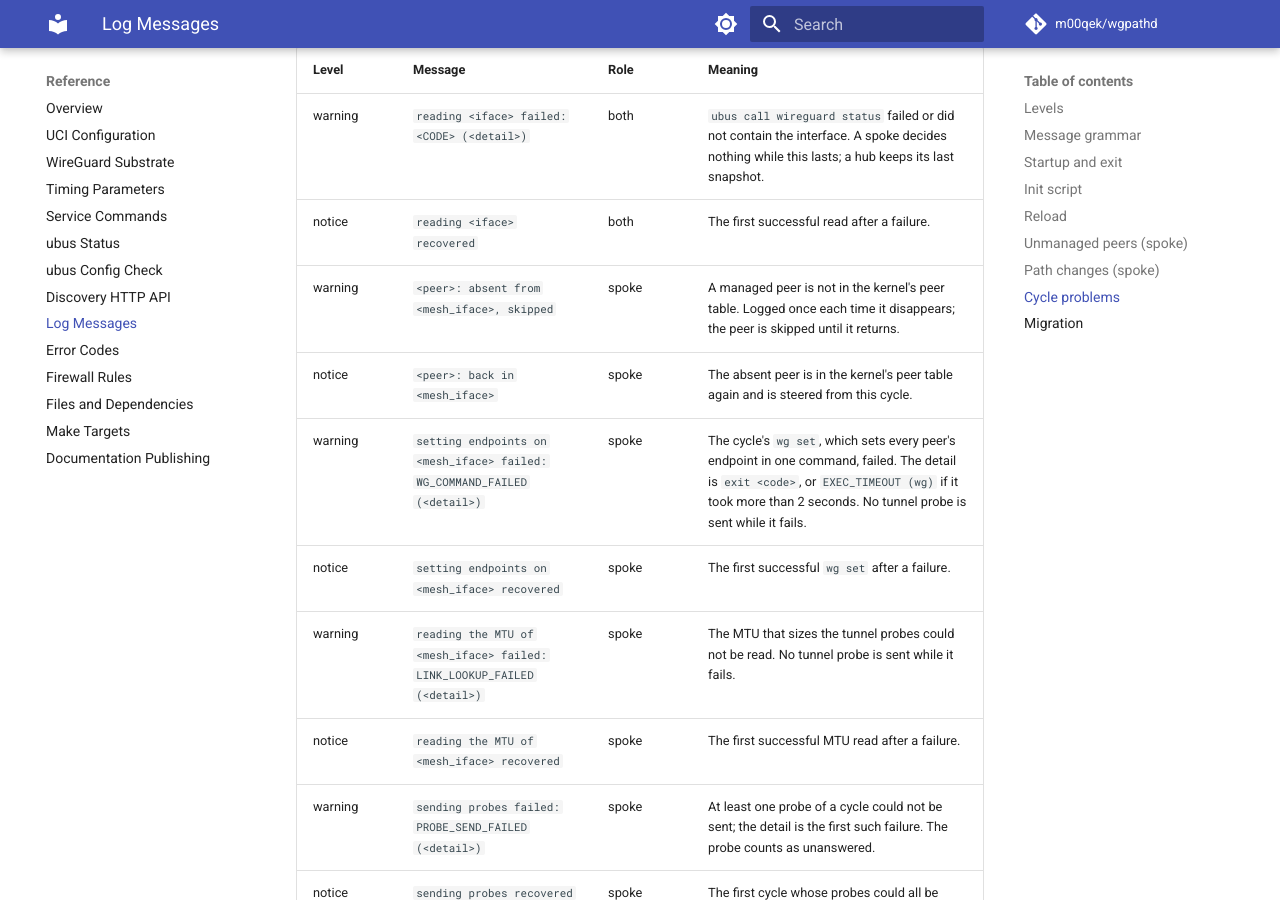
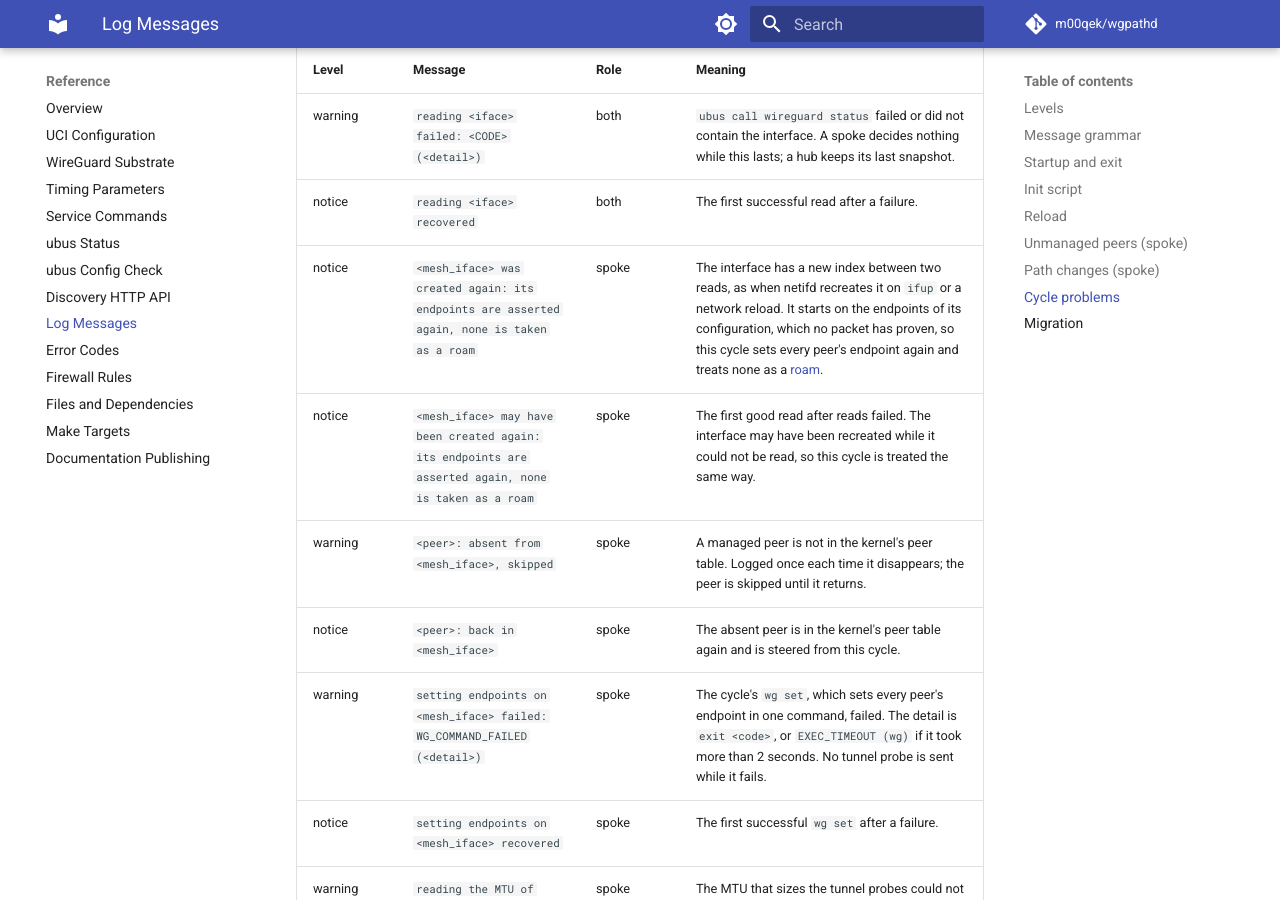
Before and after one commit to m00qek/wgpathd, an MkDocs documentation site: the page built from docs/reference/log-messages.md, in a window 1280 px wide and 900 px high, scrolled down 6688 px. Built offline with MkDocs 1.6.1 and Material for MkDocs 9.7.7, drawn with Linux system fonts in a browser that asks for light colours; comment, search, counter and statistics services are not loaded.

Commit message:
Take no roam from a mesh interface netifd has just created again
netifd recreates wg_mesh on ifup or a network reload, and the interface
starts on the endpoints of its configuration. wgpathd read such an
endpoint as an authenticated roam: on 2026-10-20 a WAN MAC change on a
spoke recreated wg_mesh with the other spoke's long-stale address, the
DIRECT peer adopted it, was demoted, and the two sides raced on the
relay until one gave the address up.

The daemon now notices the interface coming back, by a new ifindex
between two reads or a good read after failed ones, and for that cycle
the decision core takes no kernel endpoint as a roam: every endpoint is
asserted again, and a DIRECT peer stays DIRECT if its path answers.

```diff
--- a/docs/reference/log-messages.md
+++ b/docs/reference/log-messages.md
@@ -160,6 +160,8 @@ peer spoke_c (SpokeCme): direct address given up endpoint=[2001:db8:c::30]:51820
 | :--- | :--- | :--- | :--- |
 | warning | `reading <iface> failed: <CODE> (<detail>)` | both | `ubus call wireguard status` failed or did not contain the interface. A spoke decides nothing while this lasts; a hub keeps its last snapshot. |
 | notice | `reading <iface> recovered` | both | The first successful read after a failure. |
+| notice | `<mesh_iface> was created again: its endpoints are asserted again, none is taken as a roam` | spoke | The interface has a new index between two reads, as when netifd recreates it on `ifup` or a network reload. It starts on the endpoints of its configuration, which no packet has proven, so this cycle sets every peer's endpoint again and treats none as a [roam](../explanation/state-machine.md#why-the-anchor-needs-roams). |
+| notice | `<mesh_iface> may have been created again: its endpoints are asserted again, none is taken as a roam` | spoke | The first good read after reads failed. The interface may have been recreated while it could not be read, so this cycle is treated the same way. |
 | warning | `<peer>: absent from <mesh_iface>, skipped` | spoke | A managed peer is not in the kernel's peer table. Logged once each time it disappears; the peer is skipped until it returns. |
 | notice | `<peer>: back in <mesh_iface>` | spoke | The absent peer is in the kernel's peer table again and is steered from this cycle. |
 | warning | `setting endpoints on <mesh_iface> failed: WG_COMMAND_FAILED (<detail>)` | spoke | The cycle's `wg set`, which sets every peer's endpoint in one command, failed. The detail is `exit <code>`, or `EXEC_TIMEOUT (wg)` if it took more than 2 seconds. No tunnel probe is sent while it fails. |
```
Also changed, not shown: docs/explanation/state-machine.md (+1 -0 lines), 7 other files.
